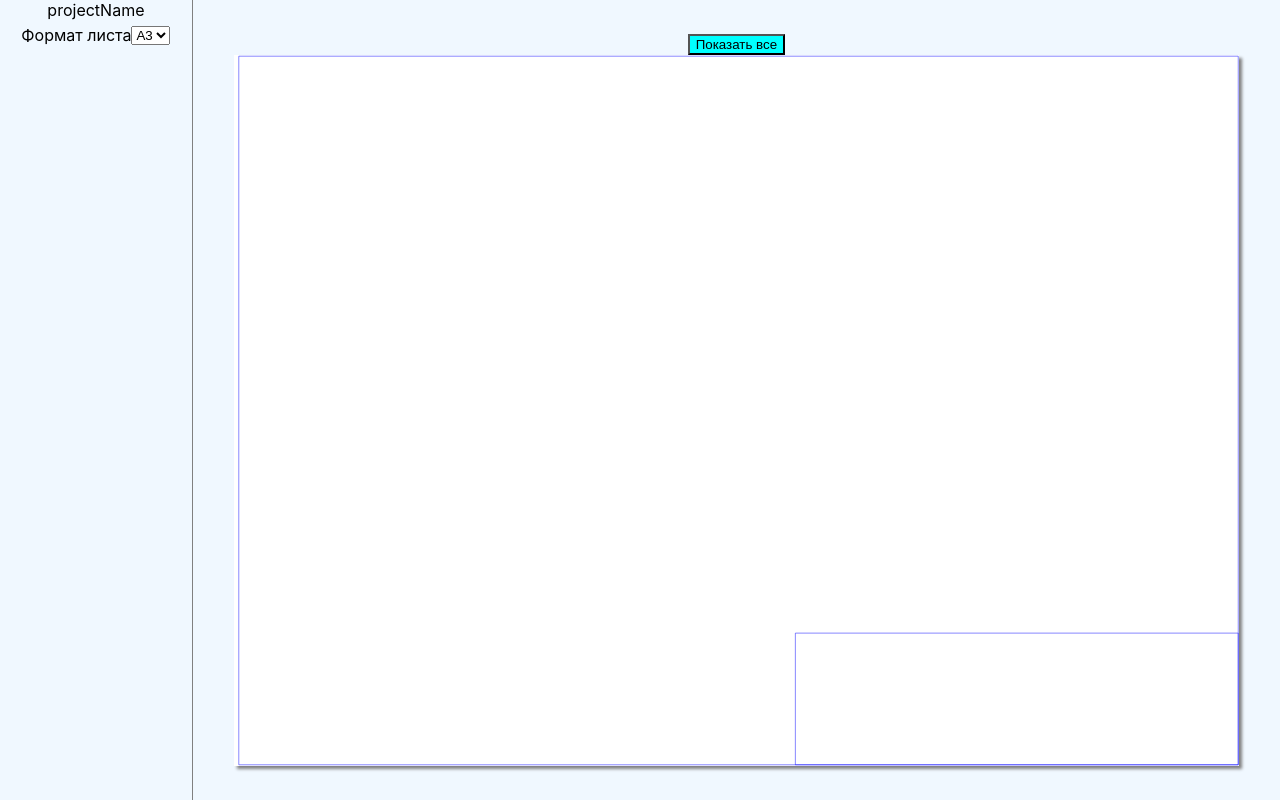
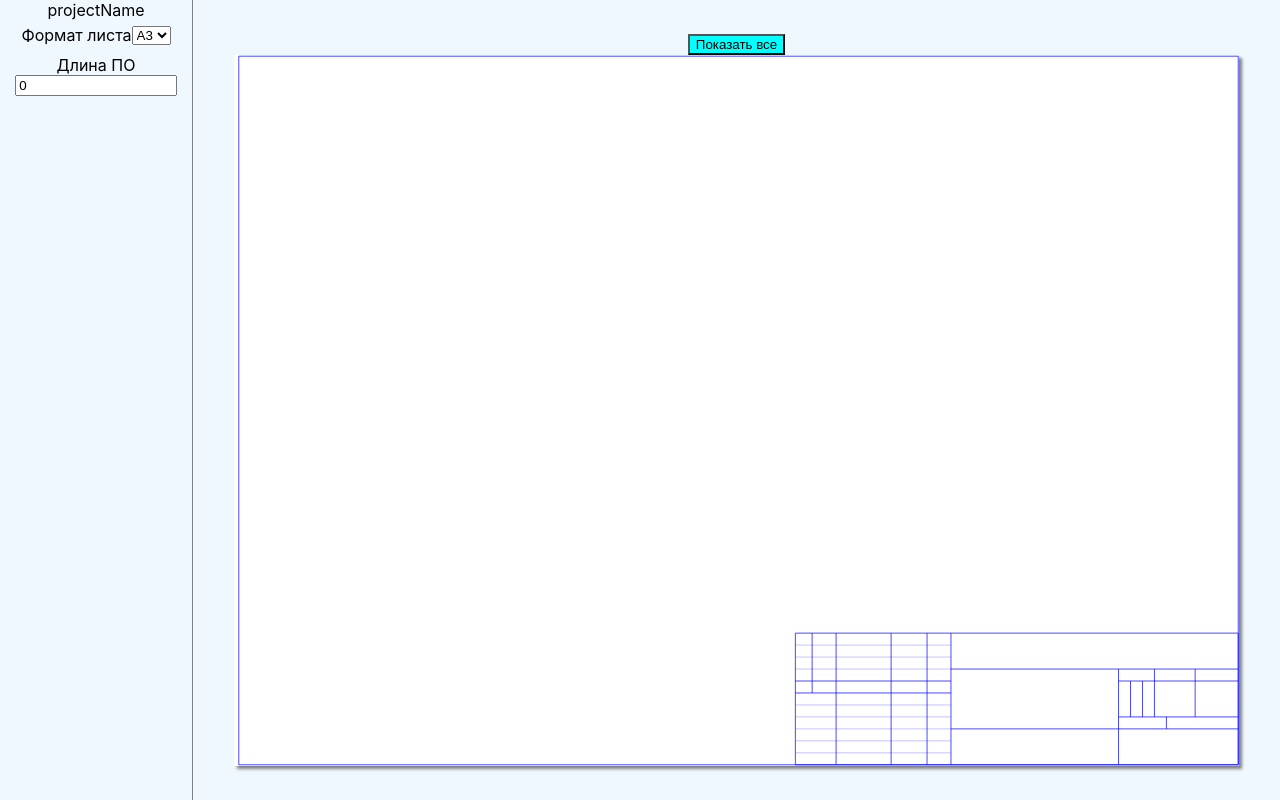
Before and after one commit to Omarvarl/POG, a React (Create React App) app: page /project in a window 1280 px wide. Built offline with nearby package versions, Linux system fonts and the light colour scheme.

Commit message:
base_table_was_painted

```diff
--- a/src/Project/ProjectPage.css
+++ b/src/Project/ProjectPage.css
@@ -54,3 +54,13 @@ svg {
     width: 100%;
     height: 100%;
 }
+
+.PO-length-input {
+    display: flex;
+    flex-direction: column;
+    max-width: 100%;
+}
+
+.PO-length-input > input{
+    max-width: 80%;
+}
--- a/src/Project/ProjectPage.tsx
+++ b/src/Project/ProjectPage.tsx
@@ -65,7 +65,7 @@ const ProjectPage = () => {
 
     const changeScale = (e:React.WheelEvent):void => {
 
-        (e.deltaY > 0) ? cursorPos.current.scale /= 1.05 : cursorPos.current.scale *= 1.05
+        (e.deltaY > 0) ? cursorPos.current.scale /= 1.2 : cursorPos.current.scale *= 1.2
 
         const xs = (e.clientX - cursorPos.current.pointX) / cursorPos.current.scale;
         const ys = (e.clientY - cursorPos.current.pointY) / cursorPos.current.scale;
@@ -141,6 +141,8 @@ const ProjectPage = () => {
             transform: `translate(0, 0) scale(1)`
         })
     }
+    const [POLength, setPOLength] = useState<number>(0)
+
 
 
   return (
@@ -158,6 +160,15 @@ const ProjectPage = () => {
                     <option value="A2">A2</option>
                     <option value="A3">A3</option>
                 </select>
+            </label>
+            <label className="PO-length-input">
+                Длина ПО
+                <input
+                    type='number'
+                    defaultValue={POLength}
+                    onBlur={() => setPOLength(1)}
+                >
+                </input>
             </label>
         </div>
         <div className="work-place"
@@ -186,14 +197,122 @@ const ProjectPage = () => {
                             L${realPageSize.current.width - 5} 5
                             L${realPageSize.current.width - 5} ${realPageSize.current.height - 5}
                             L20 ${realPageSize.current.height - 5}Z`}
-                            fill="none" stroke="blue" strokeWidth="2"
+                            fill="none" stroke="blue" strokeWidth="3"
                         />
 
                         <path d={`M${realPageSize.current.width - 5} ${realPageSize.current.height - 5 - 550}
                             L${realPageSize.current.width - 5} ${realPageSize.current.height - 5}
                             L${realPageSize.current.width - 5 - 1850} ${realPageSize.current.height - 5}
                             L${realPageSize.current.width - 5 - 1850} ${realPageSize.current.height - 5 - 550}Z`}
-                            fill="none" stroke="blue" strokeWidth="2"
+                            fill="none" stroke="blue" strokeWidth="3"
+                        />
+
+                        <path d={`M${realPageSize.current.width - 5 - 500 - 700} ${realPageSize.current.height - 5 - 550}
+                            L${realPageSize.current.width - 5 - 500 - 700} ${realPageSize.current.height - 5}`}
+                            fill="none" stroke="blue" strokeWidth="3"
+                        />
+
+                        <path d={`M${realPageSize.current.width - 5 - 500 - 700} ${realPageSize.current.height - 5 - 400}
+                            L${realPageSize.current.width - 5} ${realPageSize.current.height - 5 - 400}`}
+                            fill="none" stroke="blue" strokeWidth="3"
+                        />
+                        <path d={`M${realPageSize.current.width - 5 - 500 - 700} ${realPageSize.current.height - 5 - 150}
+                            L${realPageSize.current.width - 5} ${realPageSize.current.height - 5 - 150}`}
+                            fill="none" stroke="blue" strokeWidth="3"
+                        />
+                        <path d={`M${realPageSize.current.width - 5 - 500} ${realPageSize.current.height - 5 - 400}
+                            L${realPageSize.current.width - 5 - 500} ${realPageSize.current.height - 5}`}
+                            fill="none" stroke="blue" strokeWidth="3"
+                        />
+                        <path d={`M${realPageSize.current.width - 5 - 500} ${realPageSize.current.height - 5 - 350}
+                            L${realPageSize.current.width - 5} ${realPageSize.current.height - 5 - 350}`}
+                            fill="none" stroke="blue" strokeWidth="3"
+                        />
+                        <path d={`M${realPageSize.current.width - 5 - 500} ${realPageSize.current.height - 5 - 200}
+                            L${realPageSize.current.width - 5} ${realPageSize.current.height - 5 - 200}`}
+                            fill="none" stroke="blue" strokeWidth="3"
+                        />
+                        <path d={`M${realPageSize.current.width - 5 - 180} ${realPageSize.current.height - 5 - 400}
+                            L${realPageSize.current.width - 5 - 180} ${realPageSize.current.height - 5 - 200}`}
+                            fill="none" stroke="blue" strokeWidth="3"
+                        />
+                        <path d={`M${realPageSize.current.width - 5 - 180 - 170} ${realPageSize.current.height - 5 - 400}
+                            L${realPageSize.current.width - 5 - 180 - 170} ${realPageSize.current.height - 5 - 200}`}
+                            fill="none" stroke="blue" strokeWidth="3"
+                        />
+                        <path d={`M${realPageSize.current.width - 5 - 180 - 170 - 50} ${realPageSize.current.height - 5 - 350}
+                            L${realPageSize.current.width - 5 - 180 - 170 - 50} ${realPageSize.current.height - 5 - 200}`}
+                            fill="none" stroke="blue" strokeWidth="3"
+                        />
+                        <path d={`M${realPageSize.current.width - 5 - 180 - 170 - 50 - 50} ${realPageSize.current.height - 5 - 350}
+                            L${realPageSize.current.width - 5 - 180 - 170 - 50 - 50} ${realPageSize.current.height - 5 - 200}`}
+                            fill="none" stroke="blue" strokeWidth="3"
+                        />
+
+                        <path d={`M${realPageSize.current.width - 5 - 180 - 170 - 50 - 50 - 50 + 200} ${realPageSize.current.height - 5 - 200}
+                            L${realPageSize.current.width - 5 - 180 - 170 - 50 - 50 - 50 + 200} ${realPageSize.current.height - 5 - 150}`}
+                            fill="none" stroke="blue" strokeWidth="3"
+                        />
+
+                        <path d={`M${realPageSize.current.width - 5 - 1850} ${realPageSize.current.height - 5 - 550 + 50}
+                            L${realPageSize.current.width - 5 - 700 - 500} ${realPageSize.current.height - 5 - 550 + 50}`}
+                            fill="none" stroke="blue" strokeWidth="1"
+                        />
+                        <path d={`M${realPageSize.current.width - 5 - 1850} ${realPageSize.current.height - 5 - 550 + 50 + 50}
+                            L${realPageSize.current.width - 5 - 700 - 500} ${realPageSize.current.height - 5 - 550 + 50 + 50}`}
+                            fill="none" stroke="blue" strokeWidth="1"
+                        />
+
+                        <path d={`M${realPageSize.current.width - 5 - 1850} ${realPageSize.current.height - 5 - 550 + 50 + 50 + 50}
+                            L${realPageSize.current.width - 5 - 700 - 500} ${realPageSize.current.height - 5 - 550 + 50 + 50 + 50}`}
+                            fill="none" stroke="blue" strokeWidth="1"
+                        />
+
+                        <path d={`M${realPageSize.current.width - 5 - 1850} ${realPageSize.current.height - 5 - 550 + 50 + 50 + 50 + 50}
+                            L${realPageSize.current.width - 5 - 700 - 500} ${realPageSize.current.height - 5 - 550 + 50 + 50 + 50 + 50}`}
+                            fill="none" stroke="blue" strokeWidth="3"
+                        />
+                        <path d={`M${realPageSize.current.width - 5 - 1850} ${realPageSize.current.height - 5 - 550 + 50 + 50 + 50 + 50 + 50}
+                            L${realPageSize.current.width - 5 - 700 - 500} ${realPageSize.current.height - 5 - 550 + 50 + 50 + 50 + 50 + 50}`}
+                            fill="none" stroke="blue" strokeWidth="3"
+                        />
+                        <path d={`M${realPageSize.current.width - 5 - 1850} ${realPageSize.current.height - 5 - 550 + 50 + 50 + 50 + 50 + 50 + 50}
+                            L${realPageSize.current.width - 5 - 700 - 500} ${realPageSize.current.height - 5 - 550 + 50 + 50 + 50 + 50 + 50 + 50}`}
+                            fill="none" stroke="blue" strokeWidth="1"
+                        />
+                        <path d={`M${realPageSize.current.width - 5 - 1850} ${realPageSize.current.height - 5 - 550 + 50 + 50 + 50 + 50 + 50 + 50 + 50}
+                            L${realPageSize.current.width - 5 - 700 - 500} ${realPageSize.current.height - 5 - 550 + 50 + 50 + 50 + 50 + 50 + 50 + 50}`}
+                            fill="none" stroke="blue" strokeWidth="1"
+                        />
+                        <path d={`M${realPageSize.current.width - 5 - 1850} ${realPageSize.current.height - 5 - 550 + 50 + 50 + 50 + 50 + 50 + 50 + 50 + 50}
+                            L${realPageSize.current.width - 5 - 700 - 500} ${realPageSize.current.height - 5 - 550 + 50 + 50 + 50 + 50 + 50 + 50 + 50 + 50}`}
+                            fill="none" stroke="blue" strokeWidth="1"
+                        />
+                        <path d={`M${realPageSize.current.width - 5 - 1850} ${realPageSize.current.height - 5 - 550 + 50 + 50 + 50 + 50 + 50 + 50 + 50 + 50 + 50}
+                            L${realPageSize.current.width - 5 - 700 - 500} ${realPageSize.current.height - 5 - 550 + 50 + 50 + 50 + 50 + 50 + 50 + 50 + 50 + 50}`}
+                            fill="none" stroke="blue" strokeWidth="1"
+                        />
+                        <path d={`M${realPageSize.current.width - 5 - 1850} ${realPageSize.current.height - 5 - 550 + 50 + 50 + 50 + 50 + 50 + 50 + 50 + 50 + 50 + 50}
+                            L${realPageSize.current.width - 5 - 700 - 500} ${realPageSize.current.height - 5 - 550 + 50 + 50 + 50 + 50 + 50 + 50 + 50 + 50 + 50 + 50}`}
+                            fill="none" stroke="blue" strokeWidth="1"
+                        />
+
+                        <path d={`M${realPageSize.current.width - 5 - 1850 + 70} ${realPageSize.current.height - 5 - 550}
+                            L${realPageSize.current.width - 5 - 1850 + 70} ${realPageSize.current.height - 5 - 550 + 250}`}
+                            fill="none" stroke="blue" strokeWidth="3"
+                        />
+                        <path d={`M${realPageSize.current.width - 5 - 1850 + 70 + 100} ${realPageSize.current.height - 5 - 550}
+                            L${realPageSize.current.width - 5 - 1850 + 70 + 100} ${realPageSize.current.height - 5}`}
+                            fill="none" stroke="blue" strokeWidth="3"
+                        />
+                        <path d={`M${realPageSize.current.width - 5 - 1850 + 70 + 100 + 230} ${realPageSize.current.height - 5 - 550}
+                            L${realPageSize.current.width - 5 - 1850 + 70 + 100 + 230} ${realPageSize.current.height - 5}`}
+                            fill="none" stroke="blue" strokeWidth="3"
+                        />
+
+                        <path d={`M${realPageSize.current.width - 5 - 1850 + 70 + 100 + 230 + 150} ${realPageSize.current.height - 5 - 550}
+                            L${realPageSize.current.width - 5 - 1850 + 70 + 100 + 230 + 150} ${realPageSize.current.height - 5}`}
+                            fill="none" stroke="blue" strokeWidth="3"
                         />
                     </g>
                 </svg>
```
